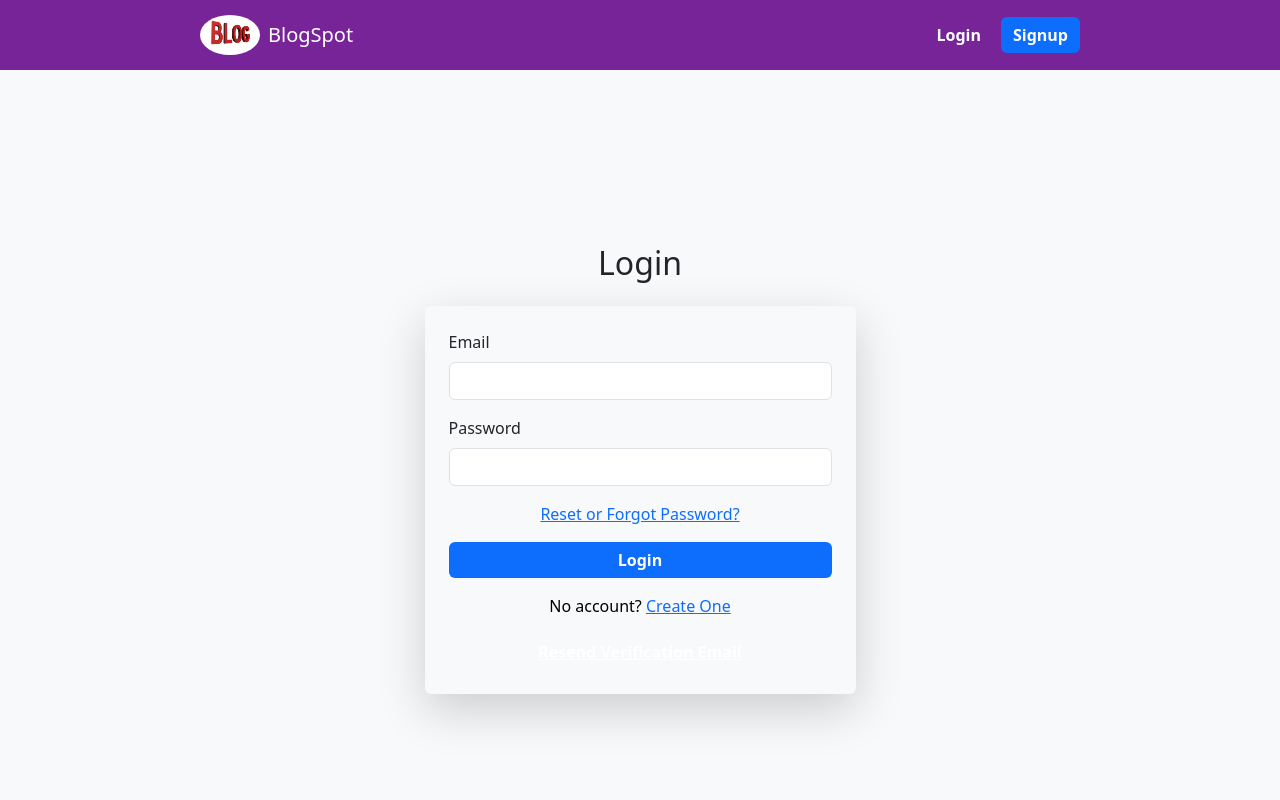
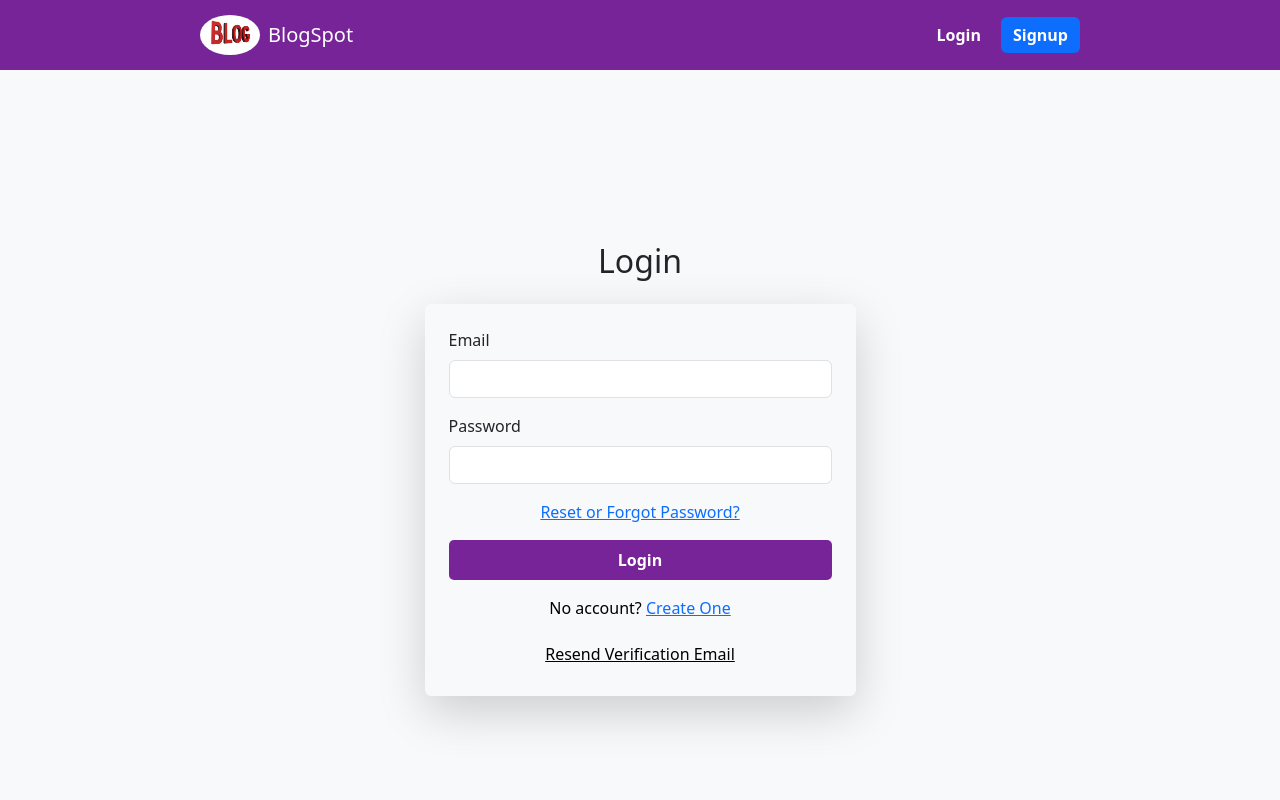
Before and after one commit to Komal-Dinodia/blogspot-ui, a React (Vite) app: page /login in a window 1280 px wide. Shown: the top 800 px of the page. Built offline with nearby package versions, Linux system fonts and the light colour scheme; no server answers.

Commit message:
clr change

```diff
--- a/src/Login.jsx
+++ b/src/Login.jsx
@@ -71,7 +71,7 @@ const Login = () => {
               </span>
             </div>
 
-            <Button variant="primary" type="submit" className="w-100" disabled={loading}>
+            <Button variant="primary" type="submit" className="w-100 purple-button" disabled={loading}>
               {loading ? <Spinner as="span" animation="border" size="sm" /> : "Login"}
             </Button>
 
@@ -82,9 +82,9 @@ const Login = () => {
               </span>
             </div>
 
-            <div className="text-center mt-3">
-              <Button variant="link" onClick={() => navigate("/resend-verification")}>
-                Resend Verification Email
+            <div className="text-center mt-3 ">
+              <Button variant="link" onClick={() => navigate("/resend-verification")} >
+                <span style={{ color: "black", textDecoration: "underline" ,fontWeight: "normal"}}>Resend Verification Email</span>
               </Button>
             </div>
           </Form>
--- a/src/ResendVerification.jsx
+++ b/src/ResendVerification.jsx
@@ -60,7 +60,7 @@ const ResendVerification = () => {
               <Form.Control type="email" value={email} onChange={handleChange} required />
             </Form.Group>
 
-            <Button variant="primary" type="submit" className="w-100" disabled={loading}>
+            <Button variant="primary" type="submit" className="w-100 purple-button" disabled={loading}>
               {loading ? <Spinner as="span" animation="border" size="sm" /> : "Resend Email"}
             </Button>
 
```
